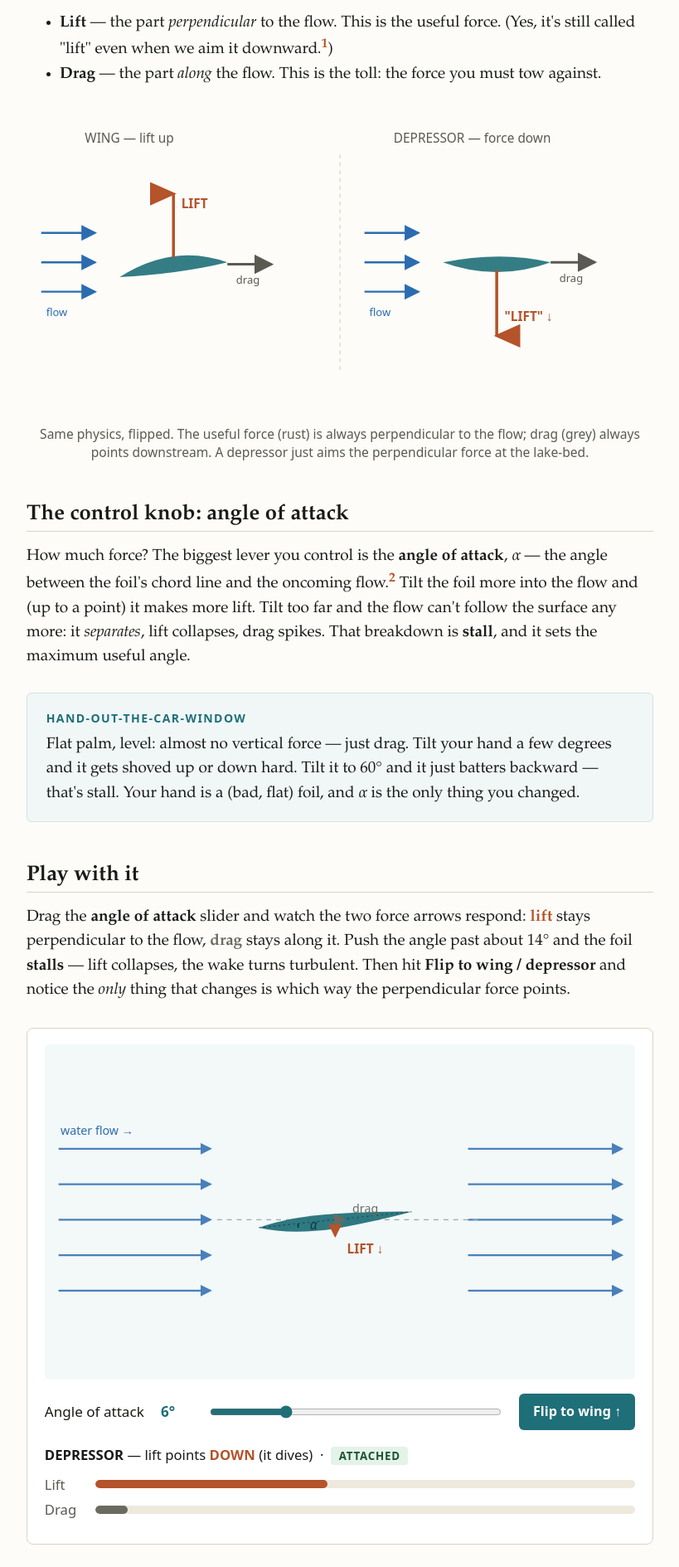
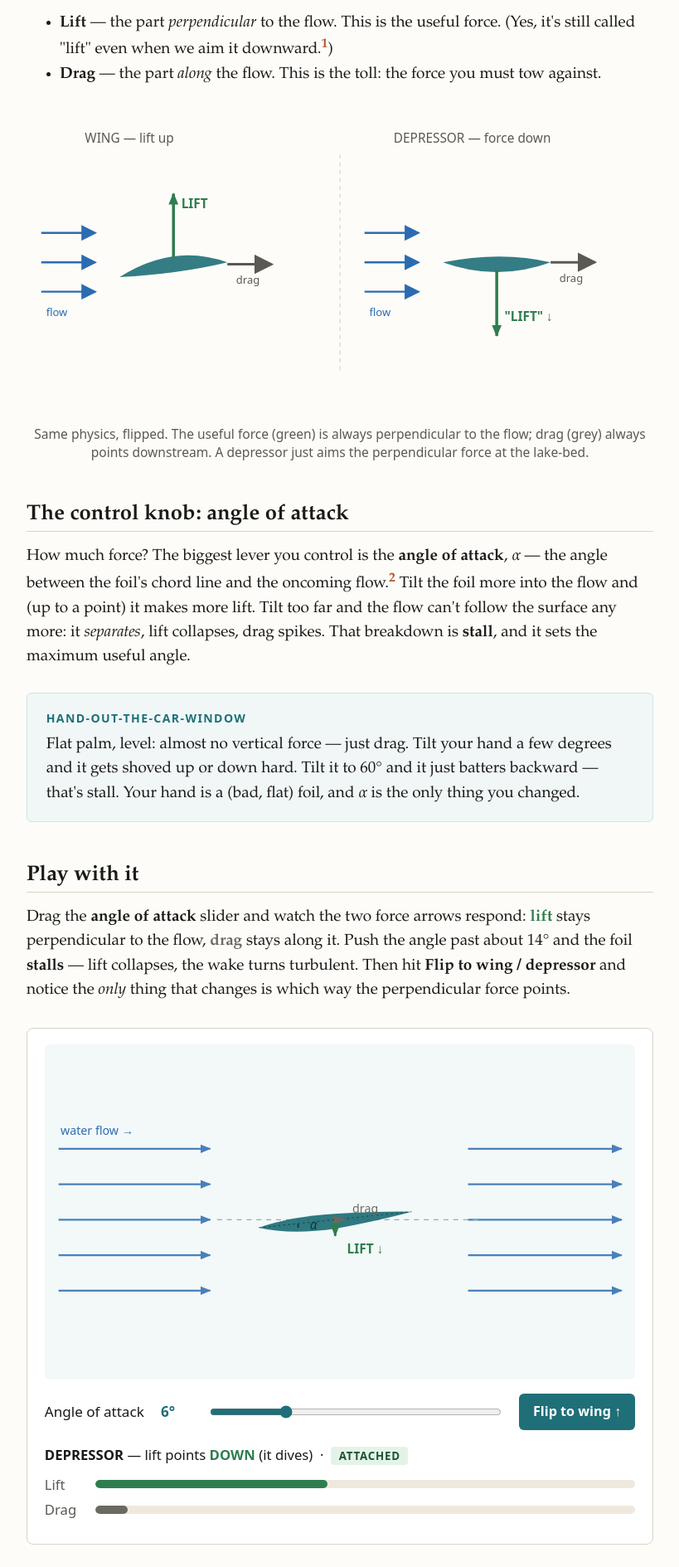
Before and after one commit to chrisfraser/foil-design, a plain HTML site: page lessons/0001-foils-101.html in a window 1280 px wide. Shown: the part 580-2469 px from the top of the page at 83% size, without its empty margins (230-1049 px from the left). Drawn offline with Linux system fonts and the light colour scheme.

Commit message:
Recolour lift arrows green and clean up arrowhead shape
Co-Authored-By: Claude Opus 4.8 <noreply@anthropic.com>

```diff
--- a/assets/foil-sim.js
+++ b/assets/foil-sim.js
@@ -91,9 +91,9 @@
       // defs: arrowheads (right-pointing, orient=auto rotates to line)
       var defs = el("defs");
       defs.innerHTML =
-        '<marker id="fs-aFlow" markerUnits="userSpaceOnUse" markerWidth="12" markerHeight="12" refX="10" refY="6" orient="auto"><path d="M0,0 L12,6 L0,12 Z" fill="#2b6cb0"/></marker>' +
-        '<marker id="fs-aLift" markerUnits="userSpaceOnUse" markerWidth="14" markerHeight="14" refX="12" refY="7" orient="auto"><path d="M0,0 L14,7 L0,14 Z" fill="#b5532a"/></marker>' +
-        '<marker id="fs-aDrag" markerUnits="userSpaceOnUse" markerWidth="13" markerHeight="13" refX="11" refY="6.5" orient="auto"><path d="M0,0 L13,6.5 L0,13 Z" fill="#6a6a60"/></marker>';
+        '<marker id="fs-aFlow" markerUnits="userSpaceOnUse" markerWidth="11" markerHeight="9" refX="10" refY="4.5" orient="auto"><path d="M0,0 L11,4.5 L0,9 Z" fill="#2b6cb0"/></marker>' +
+        '<marker id="fs-aLift" markerUnits="userSpaceOnUse" markerWidth="13" markerHeight="10" refX="12" refY="5" orient="auto"><path d="M0,0 L13,5 L0,10 Z" fill="#2f7d4f"/></marker>' +
+        '<marker id="fs-aDrag" markerUnits="userSpaceOnUse" markerWidth="12" markerHeight="9" refX="11" refY="4.5" orient="auto"><path d="M0,0 L12,4.5 L0,9 Z" fill="#6a6a60"/></marker>';
       svg.appendChild(defs);
 
       // ground/water tint
@@ -158,9 +158,9 @@
       var ly = up ? cy - liftLen : cy + liftLen;
       if (liftLen > 4) {
         svg.appendChild(el("line", { x1: cx, y1: cy, x2: cx, y2: ly,
-          stroke: "#b5532a", "stroke-width": 2.5, "marker-end": "url(#fs-aLift)" }));
+          stroke: "#2f7d4f", "stroke-width": 2.5, "marker-end": "url(#fs-aLift)" }));
         svg.appendChild(el("text", { x: cx + 12, y: up ? ly - 6 : ly + 18,
-          fill: "#b5532a", "font-family": "ui-sans-serif,system-ui", "font-size": 13, "font-weight": 700 }))
+          fill: "#2f7d4f", "font-family": "ui-sans-serif,system-ui", "font-size": 13, "font-weight": 700 }))
           .textContent = "LIFT " + (up ? "↑" : "↓");
       }
 
@@ -188,13 +188,13 @@
       var liftPct = Math.round(Math.max(0, p.cl) / clMax * 100);
       var dragPct = Math.round(Math.min(1, p.cd / 0.5) * 100);
       var dirSentence = up
-        ? "<b>WING</b> — lift points <b style='color:#b5532a'>UP</b>"
-        : "<b>DEPRESSOR</b> — lift points <b style='color:#b5532a'>DOWN</b> (it dives)";
+        ? "<b>WING</b> — lift points <b style='color:#2f7d4f'>UP</b>"
+        : "<b>DEPRESSOR</b> — lift points <b style='color:#2f7d4f'>DOWN</b> (it dives)";
       read.innerHTML =
         "<div class='fs-mode'>" + dirSentence +
           " &nbsp;·&nbsp; <span class='fs-pill " + (p.stalled ? "bad" : "ok") + "'>" +
           (p.stalled ? "stalled" : "attached") + "</span></div>" +
-        "<div class='fs-bar'><span class='fs-key'>Lift</span><span class='fs-track'><i style='width:" + liftPct + "%;background:#b5532a'></i></span></div>" +
+        "<div class='fs-bar'><span class='fs-key'>Lift</span><span class='fs-track'><i style='width:" + liftPct + "%;background:#2f7d4f'></i></span></div>" +
         "<div class='fs-bar'><span class='fs-key'>Drag</span><span class='fs-track'><i style='width:" + dragPct + "%;background:#6a6a60'></i></span></div>";
     }
 
--- a/lessons/0001-foils-101.html
+++ b/lessons/0001-foils-101.html
@@ -39,8 +39,8 @@ When water flows past an angled foil, the foil bends that flow. By Newton's thir
   <!-- wing section (cambered, lift up): convex on top -->
   <path d="M 95 165 Q 150 130 205 150 Q 155 162 95 165 Z" fill="#1f6f78" opacity="0.9"/>
   <!-- lift up -->
-  <line x1="150" y1="145" x2="150" y2="80" stroke="#b5532a" stroke-width="3" marker-end="url(#ra)"/>
-  <text x="158" y="95" font-family="ui-sans-serif,system-ui" font-size="13" fill="#b5532a" font-weight="700">LIFT</text>
+  <line x1="150" y1="145" x2="150" y2="80" stroke="#2f7d4f" stroke-width="3" marker-end="url(#ra)"/>
+  <text x="158" y="95" font-family="ui-sans-serif,system-ui" font-size="13" fill="#2f7d4f" font-weight="700">LIFT</text>
   <!-- drag -->
   <line x1="205" y1="152" x2="250" y2="152" stroke="#5a5a52" stroke-width="2.5" marker-end="url(#da)"/>
   <text x="214" y="172" font-family="ui-sans-serif,system-ui" font-size="11" fill="#5a5a52">drag</text>
@@ -59,18 +59,18 @@ When water flows past an angled foil, the foil bends that flow. By Newton's thir
   <!-- flipped section: convex on bottom -->
   <path d="M 425 150 Q 480 170 535 150 Q 485 138 425 150 Z" fill="#1f6f78" opacity="0.9"/>
   <!-- force down -->
-  <line x1="480" y1="158" x2="480" y2="225" stroke="#b5532a" stroke-width="3" marker-end="url(#ra)"/>
-  <text x="488" y="210" font-family="ui-sans-serif,system-ui" font-size="13" fill="#b5532a" font-weight="700">"LIFT" ↓</text>
+  <line x1="480" y1="158" x2="480" y2="225" stroke="#2f7d4f" stroke-width="3" marker-end="url(#ra)"/>
+  <text x="488" y="210" font-family="ui-sans-serif,system-ui" font-size="13" fill="#2f7d4f" font-weight="700">"LIFT" ↓</text>
   <line x1="535" y1="150" x2="580" y2="150" stroke="#5a5a52" stroke-width="2.5" marker-end="url(#da)"/>
   <text x="544" y="170" font-family="ui-sans-serif,system-ui" font-size="11" fill="#5a5a52">drag</text>
 
   <defs>
     <marker id="fa" markerWidth="8" markerHeight="8" refX="7" refY="4" orient="auto"><path d="M0,0 L8,4 L0,8 Z" fill="#2b6cb0"/></marker>
-    <marker id="ra" markerWidth="9" markerHeight="9" refX="4" refY="8" orient="auto"><path d="M0,0 L8,0 L4,9 Z" fill="#b5532a"/></marker>
+    <marker id="ra" markerUnits="userSpaceOnUse" markerWidth="12" markerHeight="10" refX="11" refY="5" orient="auto"><path d="M0,0 L12,5 L0,10 Z" fill="#2f7d4f"/></marker>
     <marker id="da" markerWidth="8" markerHeight="8" refX="7" refY="4" orient="auto"><path d="M0,0 L8,4 L0,8 Z" fill="#5a5a52"/></marker>
   </defs>
 </svg>
-<figcaption>Same physics, flipped. The useful force (rust) is always perpendicular to the flow; drag (grey) always points downstream. A depressor just aims the perpendicular force at the lake-bed.</figcaption>
+<figcaption>Same physics, flipped. The useful force (green) is always perpendicular to the flow; drag (grey) always points downstream. A depressor just aims the perpendicular force at the lake-bed.</figcaption>
 </figure>
 
 <h2>The control knob: angle of attack</h2>
@@ -85,7 +85,7 @@ How much force? The biggest lever you control is the <strong>angle of attack</st
 
 <h2>Play with it</h2>
 <p>
-Drag the <strong>angle of attack</strong> slider and watch the two force arrows respond: <span style="color:#b5532a;font-weight:600">lift</span> stays perpendicular to the flow, <span style="color:#6a6a60;font-weight:600">drag</span> stays along it. Push the angle past about 14° and the foil <strong>stalls</strong> — lift collapses, the wake turns turbulent. Then hit <strong>Flip to wing / depressor</strong> and notice the <em>only</em> thing that changes is which way the perpendicular force points.
+Drag the <strong>angle of attack</strong> slider and watch the two force arrows respond: <span style="color:#2f7d4f;font-weight:600">lift</span> stays perpendicular to the flow, <span style="color:#6a6a60;font-weight:600">drag</span> stays along it. Push the angle past about 14° and the foil <strong>stalls</strong> — lift collapses, the wake turns turbulent. Then hit <strong>Flip to wing / depressor</strong> and notice the <em>only</em> thing that changes is which way the perpendicular force points.
 </p>
 <div id="sim1" class="foil-sim"></div>
 <p style="font-size:.92rem;color:var(--ink-soft);font-family:ui-sans-serif,system-ui,sans-serif">
```
